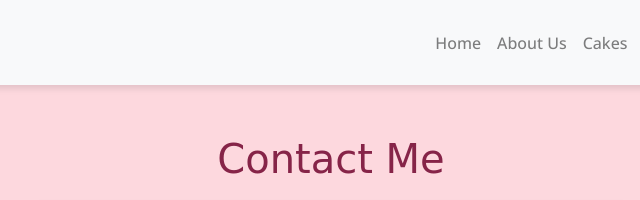
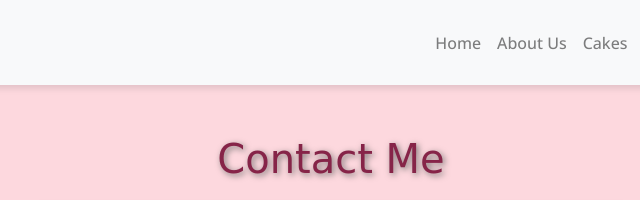
Before and after one commit to selya1722/sweetdelights_cake_web, a plain HTML site: page contact.html in a window 1280 px wide. Shown: the top 200 px of the page, 309-949 px from the left. Drawn offline with nearby package versions, Linux system fonts and the light colour scheme.

Commit message:
Update styles.css

```diff
--- a/styles.css
+++ b/styles.css
@@ -516,7 +516,6 @@ footer {
 /*contact*/
 
 .contact {
-
   padding: 50px 20px;
   text-align: center;
 }
@@ -526,6 +525,7 @@ footer {
   color:#862448;
   margin-bottom: 20px;
   font-family: 'DyanaPuff',cursive;
+  text-shadow: 2px 2px 6px rgb(117, 113, 113);
 }
 
 /* Form Styling */
```
